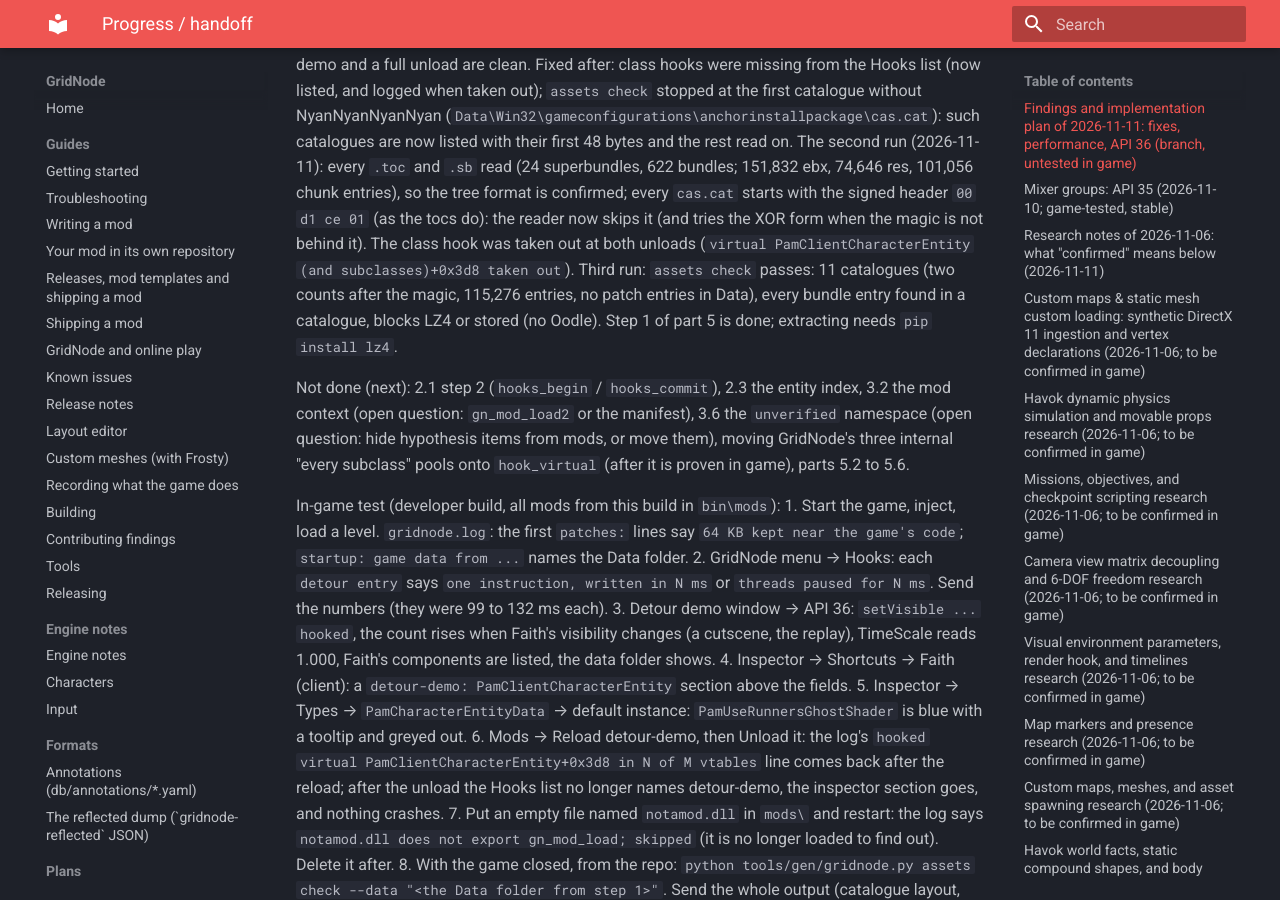
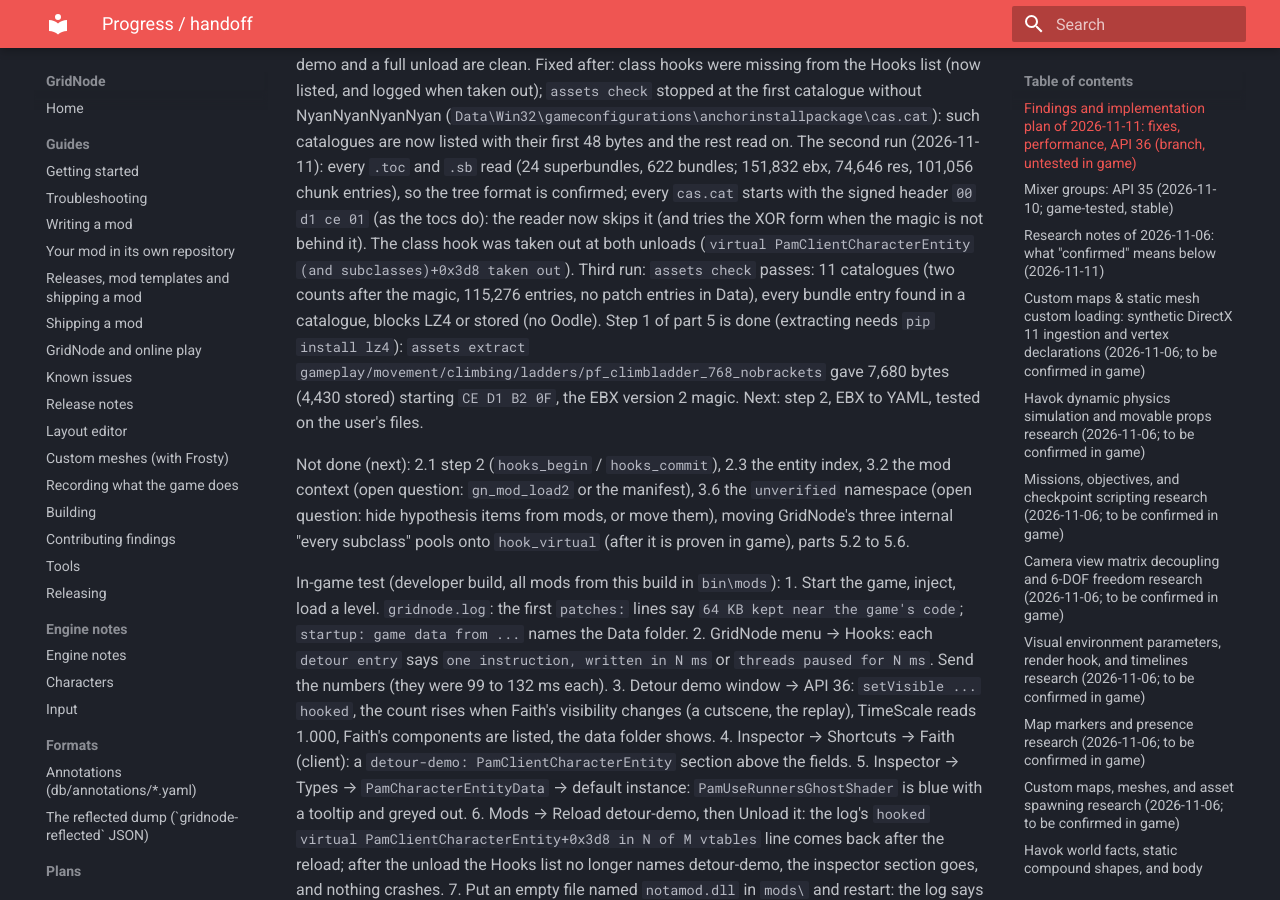
Before and after one commit to CodeNameMeteor/Gridnode, an MkDocs documentation site: the page built from docs/progress.md, in a window 1280 px wide and 900 px high, scrolled down 1207 px. Built offline with MkDocs 1.6.1 and Material for MkDocs 9.7.7, drawn with Linux system fonts in a browser that asks for light colours.

Commit message:
progress: assets extract works on the user's install (LZ4, EBX v2 magic)
Co-Authored-By: Claude Opus 5.5 <noreply@anthropic.com>
Claude-Session: https://claude.ai/code/session_019UGCLf6Ks3eQC9xMHytTtg

```diff
--- a/docs/progress.md
+++ b/docs/progress.md
@@ -49,8 +49,10 @@ format is confirmed; every `cas.cat` starts with the signed header `00 d1 ce 01`
 now skips it (and tries the XOR form when the magic is not behind it). The class hook was taken out at both
 unloads (`virtual PamClientCharacterEntity (and subclasses)+0x3d8 taken out`). Third run: `assets check`
 passes: 11 catalogues (two counts after the magic, 115,276 entries, no patch entries in Data), every bundle
-entry found in a catalogue, blocks LZ4 or stored (no Oodle). Step 1 of part 5 is done; extracting needs
-`pip install lz4`.
+entry found in a catalogue, blocks LZ4 or stored (no Oodle). Step 1 of part 5 is done (extracting needs
+`pip install lz4`): `assets extract gameplay/movement/climbing/ladders/pf_climbladder_768_nobrackets` gave
+7,680 bytes (4,430 stored) starting `CE D1 B2 0F`, the EBX version 2 magic. Next: step 2, EBX to YAML,
+tested on the user's files.
 
 Not done (next): 2.1 step 2 (`hooks_begin` / `hooks_commit`), 2.3 the entity index, 3.2 the mod context
 (open question: `gn_mod_load2` or the manifest), 3.6 the `unverified` namespace (open question: hide
```
